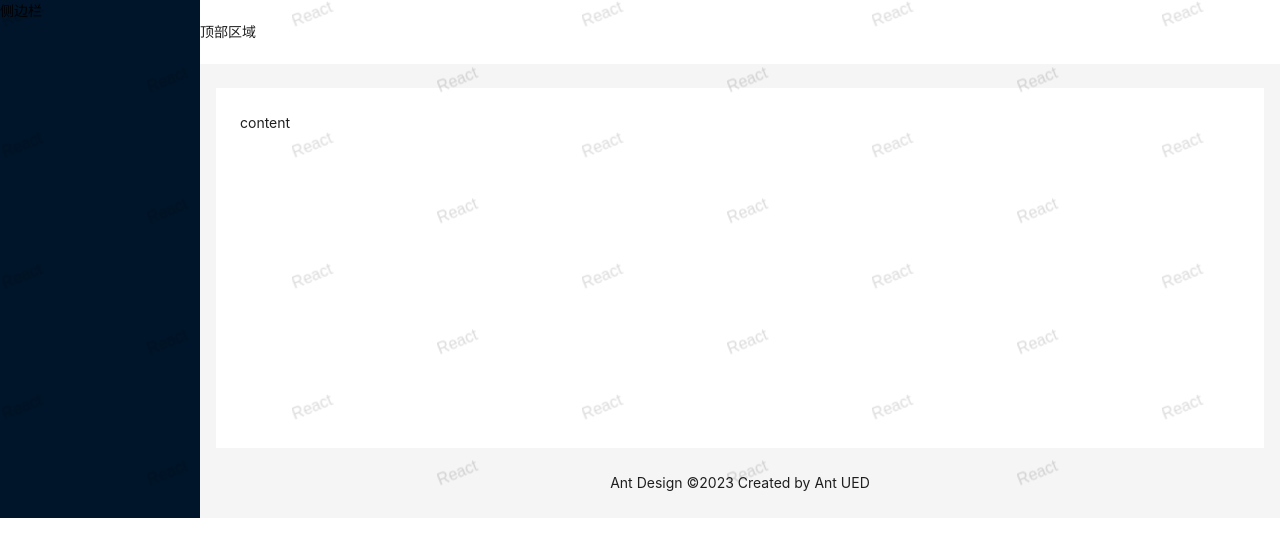
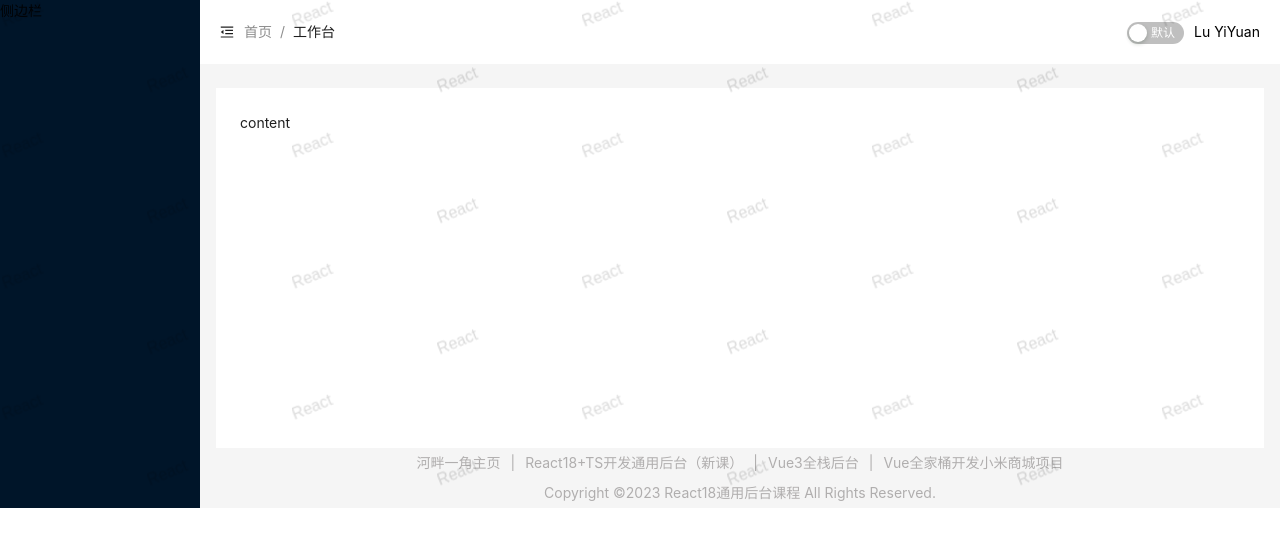
Before and after one commit to sebastiankennedy/learning-react-again, a React (Vite) app: page /welcome in a window 1280 px wide. Shown: the top 556 px of the page. Built offline with nearby package versions, Linux system fonts and the light colour scheme.

Commit message:
chapter: 8.3、8.4 NavHeader 和 NavFooter 的实现。

```diff
--- /dev/null
+++ b/src/components/NavFooter/index.module.less
@@ -0,0 +1,15 @@
+.footer {
+  text-align: center;
+  line-height: 30px;
+  color: #b0aeae;
+  font-size: 14px;
+  :global(a) {
+    color: #b0aeae;
+    &:hover {
+      color: #ed6c00;
+    }
+  }
+  :global(.gutter) {
+    margin: 0 10px;
+  }
+}
--- /dev/null
+++ b/src/components/NavFooter/index.tsx
@@ -0,0 +1,28 @@
+import styles from './index.module.less'
+
+const NavFooter = () => {
+  return (
+     <div className={styles.footer}>
+      <div>
+        <a href='https://www.imooc.com/u/1343480' target='_blank' rel='noreferrer'>
+          河畔一角主页
+        </a>
+        <span className='gutter'>|</span>
+        <a href='https://coding.imooc.com/class/644.html' target='_blank' rel='noreferrer'>
+          React18+TS开发通用后台（新课）
+        </a>
+        <span className='gutter'>|</span>
+        <a href='https://coding.imooc.com/class/502.html' target='_blank' rel='noreferrer'>
+          Vue3全栈后台
+        </a>
+        <span className='gutter'>|</span>
+        <a href='https://coding.imooc.com/class/397.html' target='_blank' rel='noreferrer'>
+          Vue全家桶开发小米商城项目
+        </a>
+      </div>
+      <div>Copyright ©2023 React18通用后台课程 All Rights Reserved.</div>
+    </div>
+  )
+}
+
+export default NavFooter
--- /dev/null
+++ b/src/components/NavHeader/index.module.less
@@ -0,0 +1,18 @@
+.navHeader {
+  display: flex;
+  justify-content: space-between;
+  align-items: center;
+  height: 64px;
+  padding: 0 20px;
+  background: white;
+}
+
+.left {
+  display: flex;
+  align-items: center
+}
+
+.nickName {
+  cursor: pointer;
+  color: #000;
+}
--- /dev/null
+++ b/src/components/NavHeader/index.tsx
@@ -0,0 +1,42 @@
+import {MenuFoldOutlined} from '@ant-design/icons'
+import {Breadcrumb, Switch, Dropdown} from "antd";
+import type {MenuProps} from "antd";
+import styles from './index.module.less'
+
+const NavHeader = () => {
+  const breadList = [
+    {
+      title: '首页',
+    }, {
+      title: '工作台'
+    }
+  ]
+
+  const items: MenuProps['items'] = [
+    {
+      key: '1',
+      label: '邮箱：i@luyiyuan.me'
+    },
+    {
+      key: '2',
+      label: '退出'
+    }
+  ]
+
+  return (
+    <div className={styles.navHeader}>
+      <div className={styles.left}>
+        <MenuFoldOutlined/>
+        <Breadcrumb items={breadList} style={{marginLeft: 10}}/>
+      </div>
+      <div className="right">
+        <Switch checkedChildren='暗黑' unCheckedChildren='默认' style={{marginRight: 10}}/>
+        <Dropdown menu={{items}} trigger={['click']}>
+          <span className={styles.nickName}>Lu YiYuan</span>
+        </Dropdown>
+      </div>
+    </div>
+  )
+}
+
+export default NavHeader;
--- a/src/layout/index.tsx
+++ b/src/layout/index.tsx
@@ -1,6 +1,8 @@
 import React, {useEffect} from 'react'
 import {UploadOutlined, UserOutlined, VideoCameraOutlined} from '@ant-design/icons'
 import {Layout, Menu, theme, Watermark} from 'antd'
+import NavHeader from "@/components/NavHeader";
+import NavFooter from "@/components/NavFooter";
 
 const {Header, Content, Footer, Sider} = Layout
 
@@ -49,13 +51,15 @@
           侧边栏
         </Sider>
         <Layout>
-          <Header style={{padding: 0, background: colorBgContainer}}>顶部区域</Header>
+          <Header style={{padding: 0, background: colorBgContainer}}>
+            <NavHeader />
+          </Header>
           <Content style={{margin: '24px 16px 0'}}>
             <div style={{padding: 24, minHeight: 360, background: colorBgContainer}} id='content'>
               <span>content</span>
             </div>
           </Content>
-          <Footer style={{textAlign: 'center'}}>Ant Design ©2023 Created by Ant UED</Footer>
+          <NavFooter />
         </Layout>
       </Layout>
     </Watermark>
--- /dev/null
+++ b/src/utils/index.ts
@@ -0,0 +1,46 @@
+// 格式化金额
+export const formatMoney = (num: number | string) => {
+  const a = parseFloat(num.toString())
+  return a.toLocaleString('zh-CN', { style: 'currency', currency: 'CNY' })
+}
+
+// 格式化数字
+export const formatNum = (num: number | string) => {
+  const a = num.toString()
+  if (a.indexOf('.') > -1) return a.replace(/(\d)(?=(\d{3})+\.)/g, '$1,')
+  return a.replace(/(\d)(?=(\d{3})+$)/g, '$1,')
+}
+
+// 格式化日期
+export const toLocalDate = (date?: Date, rule?: string) => {
+  let curDate = new Date()
+  if (date) curDate = date
+  if (rule === 'yyyy-MM-dd') return curDate.toLocaleDateString().replaceAll('/', '-')
+  if (rule === 'HH:mm:ss') return curDate.toLocaleTimeString().replaceAll('/', '-')
+  return curDate.toLocaleString().replaceAll('/', '-')
+}
+
+// 格式化日期
+export const fomratDate = (date?: Date, rule?: string) => {
+  let curDate = new Date()
+  if (date) curDate = date
+
+  let fmt = rule || 'yyyy-MM-dd HH:mm:ss'
+  fmt = fmt.replace(/(y+)/, curDate.getFullYear().toString())
+  type OType = {
+    [key: string]: number
+  }
+  const O: OType = {
+    'M+': curDate.getMonth() + 1,
+    'd+': curDate.getDate(),
+    'H+': curDate.getHours(),
+    'm+': curDate.getMinutes(),
+    's+': curDate.getSeconds()
+  }
+  for (const k in O) {
+    const val = O[k].toString()
+    fmt = fmt.replace(new RegExp(`(${k})`), O[k] > 9 ? O[k].toString() : '0' + O[k].toString())
+    // fmt = fmt.replace(new RegExp(`(${k})`), ('00' + val).substring(val.length))
+  }
+  return fmt
+}
```
